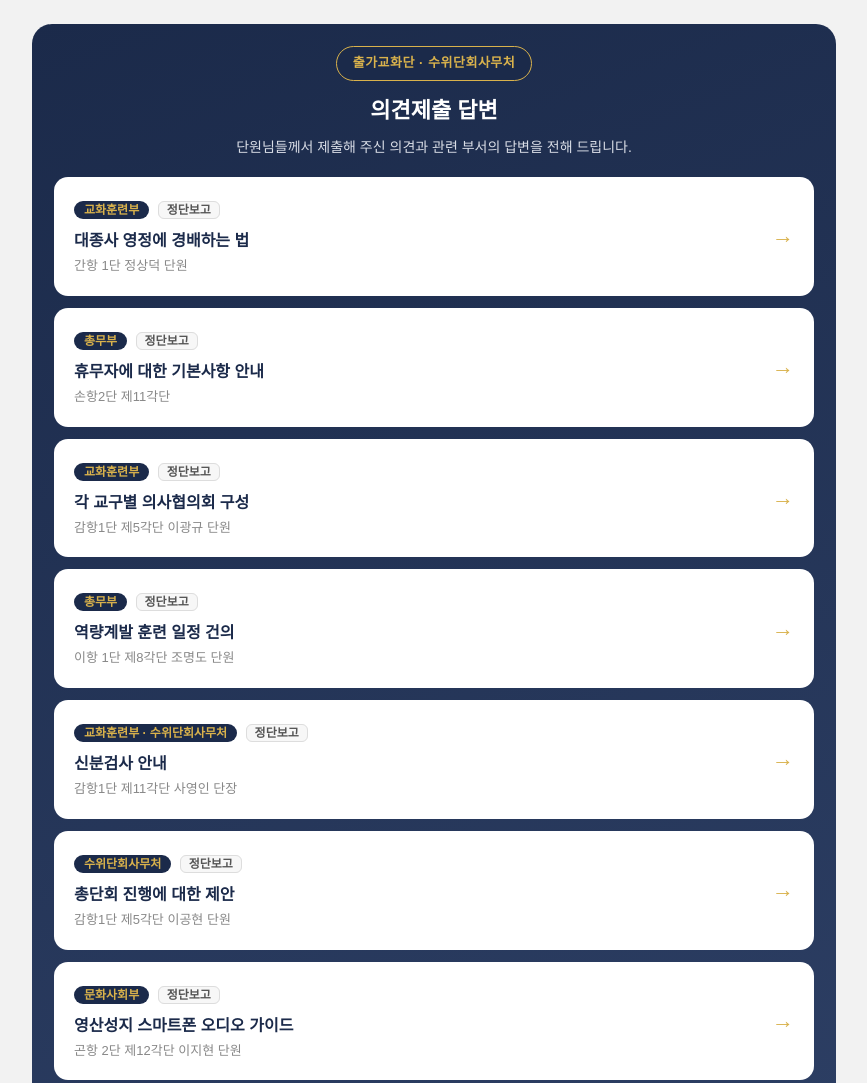
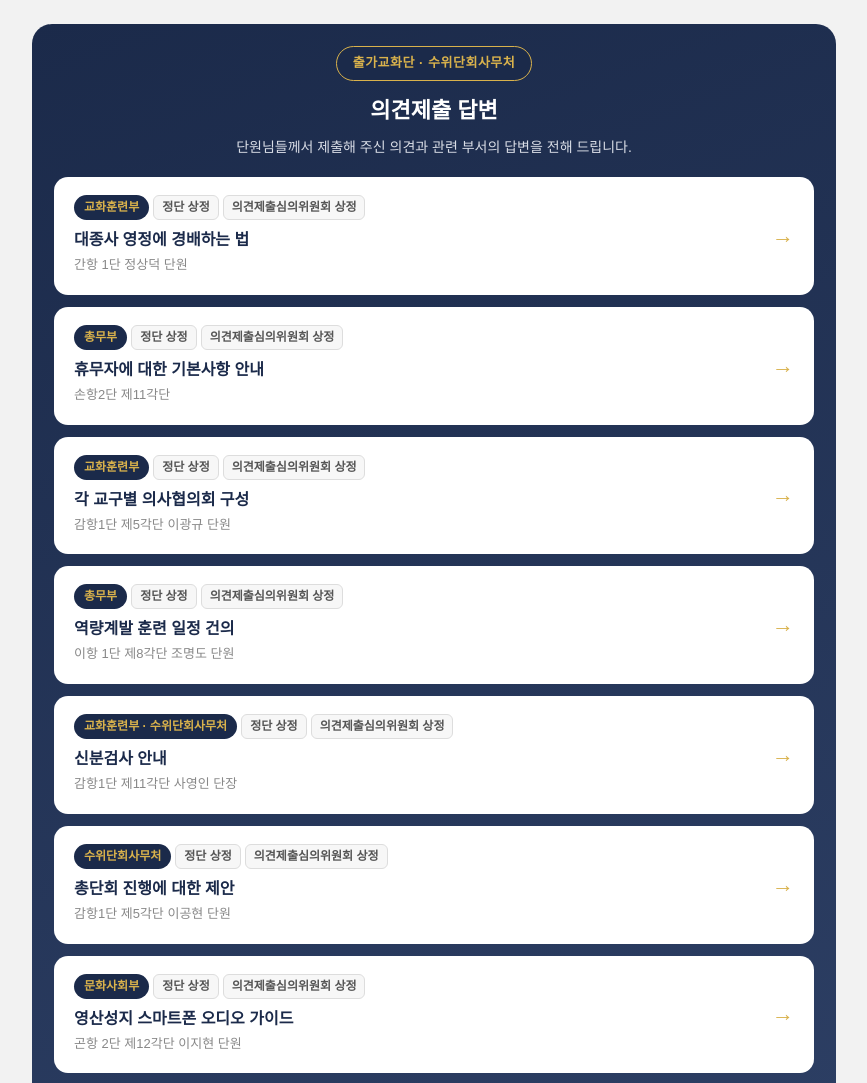
Before and after one commit to comechoi7-crypto/Opinions, a plain HTML site: page index.html in a window 1280 px wide. Shown: the top 1083 px of the page, without its empty margins (206-1073 px from the left). Drawn offline with Linux system fonts and the light colour scheme.

Commit message:
상태 배지를 '정단 상정'·'의견제출심의위원회 상정'으로 변경
Co-Authored-By: Claude Opus 5.5 <noreply@anthropic.com>
Claude-Session: https://claude.ai/code/session_018HMcApBRLMmjqqDioSawRD

```diff
--- a/index.html
+++ b/index.html
@@ -12,9 +12,10 @@
   <!-- 답변 목록: 새 답변은 이 아래, 맨 위에 추가 -->
   <a href="daejongsa-portrait/" style="display:flex;justify-content:space-between;align-items:center;gap:12px;background:#FFFFFF;border-radius:14px;padding:18px 20px;margin-bottom:12px;text-decoration:none;color:#333333;">
     <div>
-      <div style="margin-bottom:4px;">
-        <span style="background:#1B2A4A;color:#D9B24C;border-radius:999px;padding:2px 10px;font-size:12px;font-weight:700;">교화훈련부</span>
-        <span style="background:#F7F7F7;color:#555555;border:1px solid #dddddd;border-radius:6px;padding:1px 8px;font-size:12px;font-weight:700;margin-left:4px;">정단보고</span>
+      <div style="margin-bottom:6px;display:flex;flex-wrap:wrap;gap:4px;">
+        <span style="background:#1B2A4A;color:#D9B24C;border-radius:999px;padding:2px 10px;font-size:12px;font-weight:700;white-space:nowrap;">교화훈련부</span>
+        <span style="background:#F7F7F7;color:#555555;border:1px solid #dddddd;border-radius:6px;padding:1px 8px;font-size:12px;font-weight:700;white-space:nowrap;">정단 상정</span>
+        <span style="background:#F7F7F7;color:#555555;border:1px solid #dddddd;border-radius:6px;padding:1px 8px;font-size:12px;font-weight:700;white-space:nowrap;">의견제출심의위원회 상정</span>
       </div>
       <div style="color:#1B2A4A;font-size:16px;font-weight:700;">대종사 영정에 경배하는 법</div>
       <div style="color:#888888;font-size:13px;">간항 1단 정상덕 단원</div>
@@ -24,9 +25,10 @@
 
   <a href="humu-guide/" style="display:flex;justify-content:space-between;align-items:center;gap:12px;background:#FFFFFF;border-radius:14px;padding:18px 20px;margin-bottom:12px;text-decoration:none;color:#333333;">
     <div>
-      <div style="margin-bottom:4px;">
-        <span style="background:#1B2A4A;color:#D9B24C;border-radius:999px;padding:2px 10px;font-size:12px;font-weight:700;">총무부</span>
-        <span style="background:#F7F7F7;color:#555555;border:1px solid #dddddd;border-radius:6px;padding:1px 8px;font-size:12px;font-weight:700;margin-left:4px;">정단보고</span>
+      <div style="margin-bottom:6px;display:flex;flex-wrap:wrap;gap:4px;">
+        <span style="background:#1B2A4A;color:#D9B24C;border-radius:999px;padding:2px 10px;font-size:12px;font-weight:700;white-space:nowrap;">총무부</span>
+        <span style="background:#F7F7F7;color:#555555;border:1px solid #dddddd;border-radius:6px;padding:1px 8px;font-size:12px;font-weight:700;white-space:nowrap;">정단 상정</span>
+        <span style="background:#F7F7F7;color:#555555;border:1px solid #dddddd;border-radius:6px;padding:1px 8px;font-size:12px;font-weight:700;white-space:nowrap;">의견제출심의위원회 상정</span>
       </div>
       <div style="color:#1B2A4A;font-size:16px;font-weight:700;">휴무자에 대한 기본사항 안내</div>
       <div style="color:#888888;font-size:13px;">손항2단 제11각단</div>
@@ -36,9 +38,10 @@
 
   <a href="doctor-council/" style="display:flex;justify-content:space-between;align-items:center;gap:12px;background:#FFFFFF;border-radius:14px;padding:18px 20px;margin-bottom:12px;text-decoration:none;color:#333333;">
     <div>
-      <div style="margin-bottom:4px;">
-        <span style="background:#1B2A4A;color:#D9B24C;border-radius:999px;padding:2px 10px;font-size:12px;font-weight:700;">교화훈련부</span>
-        <span style="background:#F7F7F7;color:#555555;border:1px solid #dddddd;border-radius:6px;padding:1px 8px;font-size:12px;font-weight:700;margin-left:4px;">정단보고</span>
+      <div style="margin-bottom:6px;display:flex;flex-wrap:wrap;gap:4px;">
+        <span style="background:#1B2A4A;color:#D9B24C;border-radius:999px;padding:2px 10px;font-size:12px;font-weight:700;white-space:nowrap;">교화훈련부</span>
+        <span style="background:#F7F7F7;color:#555555;border:1px solid #dddddd;border-radius:6px;padding:1px 8px;font-size:12px;font-weight:700;white-space:nowrap;">정단 상정</span>
+        <span style="background:#F7F7F7;color:#555555;border:1px solid #dddddd;border-radius:6px;padding:1px 8px;font-size:12px;font-weight:700;white-space:nowrap;">의견제출심의위원회 상정</span>
       </div>
       <div style="color:#1B2A4A;font-size:16px;font-weight:700;">각 교구별 의사협의회 구성</div>
       <div style="color:#888888;font-size:13px;">감항1단 제5각단 이광규 단원</div>
@@ -48,9 +51,10 @@
 
   <a href="training-schedule/" style="display:flex;justify-content:space-between;align-items:center;gap:12px;background:#FFFFFF;border-radius:14px;padding:18px 20px;margin-bottom:12px;text-decoration:none;color:#333333;">
     <div>
-      <div style="margin-bottom:4px;">
-        <span style="background:#1B2A4A;color:#D9B24C;border-radius:999px;padding:2px 10px;font-size:12px;font-weight:700;">총무부</span>
-        <span style="background:#F7F7F7;color:#555555;border:1px solid #dddddd;border-radius:6px;padding:1px 8px;font-size:12px;font-weight:700;margin-left:4px;">정단보고</span>
+      <div style="margin-bottom:6px;display:flex;flex-wrap:wrap;gap:4px;">
+        <span style="background:#1B2A4A;color:#D9B24C;border-radius:999px;padding:2px 10px;font-size:12px;font-weight:700;white-space:nowrap;">총무부</span>
+        <span style="background:#F7F7F7;color:#555555;border:1px solid #dddddd;border-radius:6px;padding:1px 8px;font-size:12px;font-weight:700;white-space:nowrap;">정단 상정</span>
+        <span style="background:#F7F7F7;color:#555555;border:1px solid #dddddd;border-radius:6px;padding:1px 8px;font-size:12px;font-weight:700;white-space:nowrap;">의견제출심의위원회 상정</span>
       </div>
       <div style="color:#1B2A4A;font-size:16px;font-weight:700;">역량계발 훈련 일정 건의</div>
       <div style="color:#888888;font-size:13px;">이항 1단 제8각단 조명도 단원</div>
@@ -60,9 +64,10 @@
 
   <a href="sinbun-reinterpret/" style="display:flex;justify-content:space-between;align-items:center;gap:12px;background:#FFFFFF;border-radius:14px;padding:18px 20px;margin-bottom:12px;text-decoration:none;color:#333333;">
     <div>
-      <div style="margin-bottom:4px;">
-        <span style="background:#1B2A4A;color:#D9B24C;border-radius:999px;padding:2px 10px;font-size:12px;font-weight:700;">교화훈련부 · 수위단회사무처</span>
-        <span style="background:#F7F7F7;color:#555555;border:1px solid #dddddd;border-radius:6px;padding:1px 8px;font-size:12px;font-weight:700;margin-left:4px;">정단보고</span>
+      <div style="margin-bottom:6px;display:flex;flex-wrap:wrap;gap:4px;">
+        <span style="background:#1B2A4A;color:#D9B24C;border-radius:999px;padding:2px 10px;font-size:12px;font-weight:700;white-space:nowrap;">교화훈련부 · 수위단회사무처</span>
+        <span style="background:#F7F7F7;color:#555555;border:1px solid #dddddd;border-radius:6px;padding:1px 8px;font-size:12px;font-weight:700;white-space:nowrap;">정단 상정</span>
+        <span style="background:#F7F7F7;color:#555555;border:1px solid #dddddd;border-radius:6px;padding:1px 8px;font-size:12px;font-weight:700;white-space:nowrap;">의견제출심의위원회 상정</span>
       </div>
       <div style="color:#1B2A4A;font-size:16px;font-weight:700;">신분검사 안내</div>
       <div style="color:#888888;font-size:13px;">감항1단 제11각단 사영인 단장</div>
@@ -72,9 +77,10 @@
 
   <a href="chongdanhoe-proposal/" style="display:flex;justify-content:space-between;align-items:center;gap:12px;background:#FFFFFF;border-radius:14px;padding:18px 20px;margin-bottom:12px;text-decoration:none;color:#333333;">
     <div>
-      <div style="margin-bottom:4px;">
-        <span style="background:#1B2A4A;color:#D9B24C;border-radius:999px;padding:2px 10px;font-size:12px;font-weight:700;">수위단회사무처</span>
-        <span style="background:#F7F7F7;color:#555555;border:1px solid #dddddd;border-radius:6px;padding:1px 8px;font-size:12px;font-weight:700;margin-left:4px;">정단보고</span>
+      <div style="margin-bottom:6px;display:flex;flex-wrap:wrap;gap:4px;">
+        <span style="background:#1B2A4A;color:#D9B24C;border-radius:999px;padding:2px 10px;font-size:12px;font-weight:700;white-space:nowrap;">수위단회사무처</span>
+        <span style="background:#F7F7F7;color:#555555;border:1px solid #dddddd;border-radius:6px;padding:1px 8px;font-size:12px;font-weight:700;white-space:nowrap;">정단 상정</span>
+        <span style="background:#F7F7F7;color:#555555;border:1px solid #dddddd;border-radius:6px;padding:1px 8px;font-size:12px;font-weight:700;white-space:nowrap;">의견제출심의위원회 상정</span>
       </div>
       <div style="color:#1B2A4A;font-size:16px;font-weight:700;">총단회 진행에 대한 제안</div>
       <div style="color:#888888;font-size:13px;">감항1단 제5각단 이공현 단원</div>
@@ -84,9 +90,10 @@
 
   <a href="yeongsan-audio/" style="display:flex;justify-content:space-between;align-items:center;gap:12px;background:#FFFFFF;border-radius:14px;padding:18px 20px;margin-bottom:12px;text-decoration:none;color:#333333;">
     <div>
-      <div style="margin-bottom:4px;">
-        <span style="background:#1B2A4A;color:#D9B24C;border-radius:999px;padding:2px 10px;font-size:12px;font-weight:700;">문화사회부</span>
-        <span style="background:#F7F7F7;color:#555555;border:1px solid #dddddd;border-radius:6px;padding:1px 8px;font-size:12px;font-weight:700;margin-left:4px;">정단보고</span>
+      <div style="margin-bottom:6px;display:flex;flex-wrap:wrap;gap:4px;">
+        <span style="background:#1B2A4A;color:#D9B24C;border-radius:999px;padding:2px 10px;font-size:12px;font-weight:700;white-space:nowrap;">문화사회부</span>
+        <span style="background:#F7F7F7;color:#555555;border:1px solid #dddddd;border-radius:6px;padding:1px 8px;font-size:12px;font-weight:700;white-space:nowrap;">정단 상정</span>
+        <span style="background:#F7F7F7;color:#555555;border:1px solid #dddddd;border-radius:6px;padding:1px 8px;font-size:12px;font-weight:700;white-space:nowrap;">의견제출심의위원회 상정</span>
       </div>
       <div style="color:#1B2A4A;font-size:16px;font-weight:700;">영산성지 스마트폰 오디오 가이드</div>
       <div style="color:#888888;font-size:13px;">곤항 2단 제12각단 이지현 단원</div>
```
Also changed, not shown: chongdanhoe-proposal/index.html (+1 -1 lines), daejongsa-portrait/index.html (+1 -1 lines), doctor-council/index.html (+1 -1 lines), humu-guide/index.html (+1 -1 lines), sinbun-reinterpret/index.html (+1 -1 lines), training-schedule/index.html (+1 -1 lines), yeongsan-audio/index.html (+1 -1 lines).
